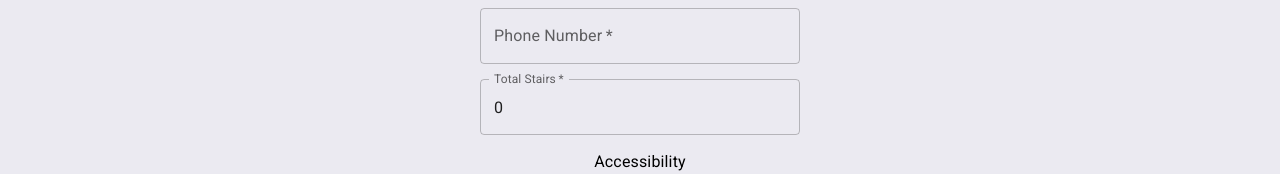
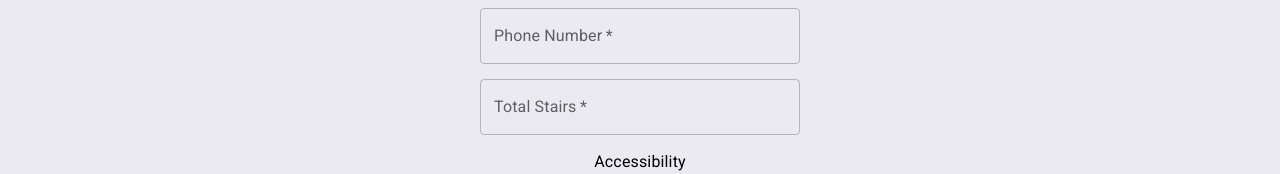
Before and after one commit to BreJohn/place-access-app, a React (Create React App) app: page /placeAdd in a window 1280 px wide. Shown: the part 234-408 px from the top of the page. Built offline with nearby package versions, Linux system fonts and the light colour scheme; a web font is replaced by a local one.

Commit message:
replace text field with custom form control

```diff
--- a/package.json
+++ b/package.json
@@ -19,6 +19,7 @@
     "react-fontawesome": "^1.7.1",
     "react-router-dom": "^5.1.2",
     "react-scripts": "3.4.0",
+    "react-star-rating-component": "^1.4.1",
     "sass": "^1.63.6",
     "styled-components": "^4.4.1"
   },
--- a/src/assets/Places.json
+++ b/src/assets/Places.json
@@ -25,12 +25,12 @@
         "name": "Αποδιοπομπαίος Τράγος",
         "address": "Λιλιπούλεως 12",
         "description": "A small bar with beers, drinks and cocktails in Neos Kosmos",
-        "photo": "https://www.oneman.gr/keimena/diaskedash/nyxta/article3676583.ece/BINARY/w620/FRA_4985.jpg"
+        "photo": "https://lh3.googleusercontent.com/p/AF1QipNNDO_7tvkgHLMbkrHncRUkGah75xs46H4VUuwq=s1360-w1360-h1020"
     },
     {
         "index": 5,
-        "name": "Συνάφι",
-        "address": "Λιλιπούλεως 12",
+        "name": "Συνάφοι",
+        "address": "Στρ. Καραϊσκάκη 130, Χαϊδάρι 124 61",
         "description": "A small bar with beers, drinks and cocktails in Neos Kosmos",
         "photo": "https://www.oneman.gr/keimena/diaskedash/nyxta/article3676583.ece/BINARY/w620/FRA_4985.jpg"
     },
--- a/src/components/PlaceAdd/PlaceAdd.js
+++ b/src/components/PlaceAdd/PlaceAdd.js
@@ -1,115 +1,56 @@
-import React, { useEffect, useState } from "react";
+import React, { useState } from "react";
 import Button from "@mui/material/Button";
-import {
-  Checkbox,
-  FormControlLabel,
-  Rating,
-  TextField,
-  Typography,
-} from "@mui/material";
+import { Checkbox, FormControlLabel, Rating, Typography } from "@mui/material";
 import classes from "./PlaceAdd.module.scss";
-// import StarRatingComponent from "react-star-rating-component";
-
+import { CustomFormControl } from "../UI/CustomFormControl";
 export const PlaceAdd = (props) => {
   const [name, setName] = useState("");
   const [address, setAddress] = useState("");
-  const [phoneNumberControl, setPhoneNumberControl] = useState({
-    value: "",
-    hasError: false,
-    errorText: "",
-  });
   const [isWCAccessible, setIsWCAccessible] = useState(false);
   const [totalStairs, setTotalStairs] = useState(0);
   const [accessibility, setAccessibility] = useState(0);
 
-  useEffect(() => {
-    if (phoneNumberControl.hasError) {
-      setPhoneNumberControl((prevState) => ({
-        ...prevState,
-        errorText: "Enter a valid phone number",
-      }));
-    } else {
-      setPhoneNumberControl((prevState) => ({
-        ...prevState,
-        errorText: "",
-      }));
-    }
-  }, [phoneNumberControl.hasError]);
-
   const handleSubmit = (e) => {
     e.preventDefault();
+    // if (phoneNumberControl.hasError) return;
     // Handle form submission
-    console.log(
-      "Submitted!",
-      name,
-      address,
-      phoneNumberControl.value,
-      isWCAccessible,
-      totalStairs,
-      accessibility
-    );
+    console.log(e);
   };
 
-  const handlePhoneNumberBlur = (value) => {
-    if (!value) return;
-
-    setPhoneNumberControl((prevState) => ({
-      ...prevState,
-      hasError: !isValidPhoneNumber(value),
-    }));
+  const isInvalidPhoneNumber = (phoneNumber) => {
+    const phoneRegex = /^\d{9,10}$/;
+    const result = phoneRegex.test(phoneNumber);
+    return !result;
   };
 
-  const isValidPhoneNumber = (phoneNumber) => {
-    const phoneRegex = /^\d{9,10}$/;
-    const result = phoneRegex.test(phoneNumber);
-    return result;
+  const testTata = (val) => {
+    console.log(val);
   };
 
   return (
     <form className={classes} onSubmit={handleSubmit}>
-      <TextField
+      <CustomFormControl
         label="Name"
-        value={name}
+        required={true}
         onChange={(e) => setName(e.target.value)}
-        required
       />
-      <TextField
+      <CustomFormControl
         label="Address"
-        value={address}
+        required={true}
         onChange={(e) => setAddress(e.target.value)}
-        required
       />
-      <TextField
+      <CustomFormControl
         label="Phone Number"
-        onChange={(e) =>
-          setPhoneNumberControl({
-            ...phoneNumberControl,
-            value: e.target.value,
-          })
-        }
-        onBlur={(e) => handlePhoneNumberBlur(e.target.value)}
-        error={!!phoneNumberControl.hasError}
-        helperText={phoneNumberControl.errorText}
-        required
+        required={true}
+        validator={isInvalidPhoneNumber}
       />
-      <TextField
+      <CustomFormControl
         label="Total Stairs"
         type="number"
-        value={totalStairs}
         onChange={(e) => setTotalStairs(Number(e.target.value))}
-        required
+        required={true}
       />
-      {/* <div className={classes.accessibility}>
-        Accessibility:
-        <StarRatingComponent
-          name="accessibility"
-          value={accessibility}
-          onStarClick={setAccessibility}
-          starCount={5}
-          starColor="#FFD700"
-          emptyStarColor="#808080"
-        />
-      </div> */}
+
       <div>
         <Typography component="legend">Accessibility</Typography>
 
--- /dev/null
+++ b/src/components/UI/CustomFormControl.js
@@ -0,0 +1,57 @@
+import React, { useState } from "react";
+import { TextField } from "@mui/material";
+
+export const CustomFormControl = ({
+  label,
+  defaultValue,
+  validator,
+  onBlur,
+  onChange,
+  required,
+  ...restProps
+}) => {
+  const [formControl, setFormControl] = useState({
+    hasError: false,
+    errorText: `${label} is not valid`,
+    isTouched: false,
+    validator: validator,
+  });
+
+  const handleOnBlur = (e) => {
+    const hasError = validator ? validator(e.target.value) : false;
+    setFormControl((prevState) => ({
+      ...prevState,
+      isTouched: true,
+      hasError: hasError,
+    }));
+    onBlur && onBlur(e);
+  };
+
+  const handleOnChange = (e) => {
+    setFormControl({
+      ...formControl,
+      value: e.target.value,
+      hasError:
+        formControl.isTouched && validator
+          ? validator(e.target.value)
+          : formControl.hasError,
+    });
+    onChange && onChange(e);
+  };
+
+  return (
+    <TextField
+      label={label}
+      onChange={(e) => handleOnChange(e)}
+      onBlur={(e) => handleOnBlur(e)}
+      error={!!formControl.hasError}
+      helperText={
+        !!formControl.hasError && formControl.isTouched
+          ? formControl.errorText
+          : ""
+      }
+      required={required}
+      {...restProps}
+    />
+  );
+};
```
Also changed, not shown: 1 other file (tests, documents, lock files or other folders).
